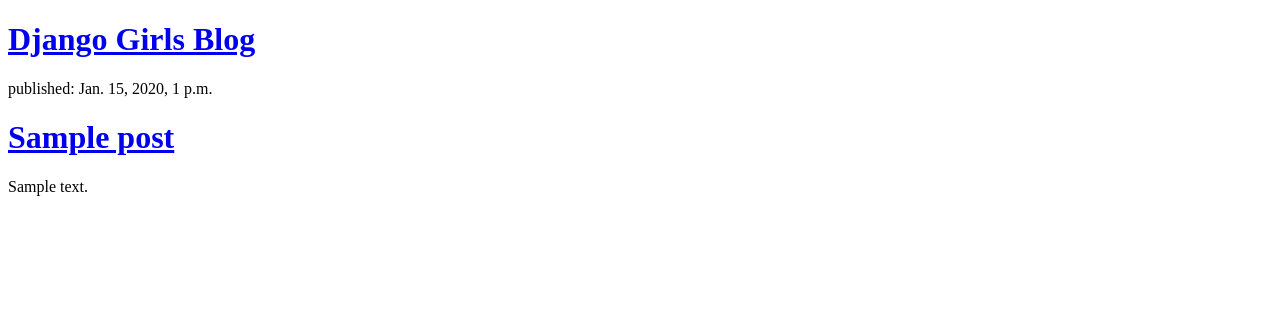
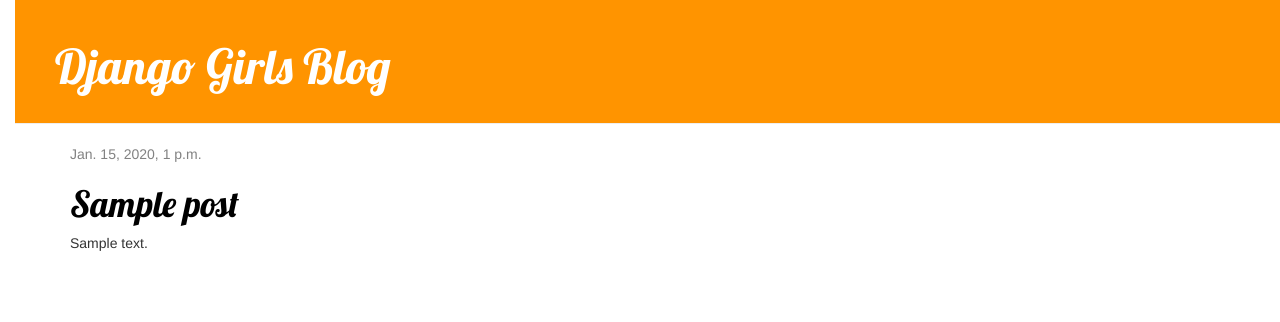
Before and after one commit to sekayasin/my-first-blog, a Django app: template blog/templates/blog/post_list.html in a window 1280 px wide. Shown: the top 322 px of the page. Run offline with Django 3.2, Linux system fonts and the light colour scheme; the template is opened without the code that fills it: values that come from a table or form of the project are taken from there, others are empty; tables that the repository leaves empty hold one stand-in row (values such as "Sample post"); some libraries are stand-ins or nearby versions.

Commit message:
Added view and template for detailed blog post as well as CSS for the sit

```diff
--- /dev/null
+++ b/blog/static/css/blog.css
@@ -0,0 +1,62 @@
+
+body {
+	padding-left: 15px;
+}
+
+h1 a {
+	color: #fca205;
+	font-family: 'Lobster';
+}
+
+.page-header {
+	background-color: #ff9400;
+	margin-top: 0;
+	padding: 20px 20px 20px 40px;
+}
+
+.page-header h1,
+.page-header h1 a,
+.page-header h1 a:visited,
+.page-header h1 a:active {
+	color: #ffffff;
+	font-size: 36pt;
+	text-decoration: none;
+}
+
+.content {
+	margin-left: 40px;
+}
+
+h1, h2, h3, h4 {
+	font-family: 'Lobster', cursive;
+}
+
+.date {
+	color: #828282;
+}
+
+.save {
+	float: right;
+}
+
+.post-form textarea, .post-form input {
+	width: 100%;
+}
+
+.top-menu,
+.top-menu:hover,
+.top-menu:visited {
+	color: #ffffff;
+	float: right;
+	font-size: 26pt;
+	margin-right: 20px;
+}
+
+.post {
+	margin-bottom: 70px;
+}
+
+.post h1 a,
+.post h1 a:visited {
+	color: #000000;
+}
--- /dev/null
+++ b/blog/templates/blog/base.html
@@ -0,0 +1,25 @@
+{% load staticfiles %}
+<!DOCTYPE html>
+<html lang="en">
+<head>
+	<meta charset="UTF-8">
+	<title>Django Girls Blog</title>
+	<link href="//fonts.googleapis.com/css?family=Lobster&subset=latin,latin-ext" rel="stylesheet" type="text/css">
+	<link rel="stylesheet" href="https://maxcdn.bootstrapcdn.com/bootstrap/3.3.7/css/bootstrap.min.css">
+	<link rel="stylesheet" href="{% static 'css/blog.css' %}">
+</head>
+<body>
+	<div class="page-header">
+		<h1><a href="/">Django Girls Blog</a></h1>
+	</div>
+
+	<div class="content container">
+		<div class="row">
+			<div class="col-md-8">
+				{% block content %}
+				{% endblock %}
+			</div>
+		</div>
+	</div>
+</body>
+</html>
--- a/blog/templates/blog/post_list.html
+++ b/blog/templates/blog/post_list.html
@@ -1,20 +1,13 @@
-<!DOCTYPE html>
-<html lang="en">
-<head>
-	<meta charset="UTF-8">
-	<title>Django Girls Blog</title>
-</head>
-<body>
-	<div>
-		<h1><a href="/">Django Girls Blog</a></h1>
-	</div>
+{% extends 'blog/base.html' %}
 
+{% block content %}
 	{% for post in posts %}
-		<div>
-			<p>published: {{ post.published_date }}</p>
-			<h1><a href="#">{{ post.title }}</a></h1>
+		<div class="post">
+			<div class="date">
+				{{ post.published_date }}
+			</div>
+			<h1><a href="{% url 'post_detail' pk=post.pk %}">{{ post.title }}</a></h1>
 			<p>{{ post.text|linebreaksbr }}</p>
 		</div>
 	{% endfor %}
-</body>
-</html>
+{% endblock %}
--- a/blog/urls.py
+++ b/blog/urls.py
@@ -3,4 +3,5 @@ from . import views
 
 urlpatterns = [
 	url(r'^$', views.post_list, name='post_list'),
+	url(r'^post/(?P<pk>\d+)/$', views.post_detail, name='post_detail'),
 ]
```
Also changed, not shown: blog/templates/blog/post_detail.html (added, +13 -0 lines), blog/views.py (+6 -1 lines).
